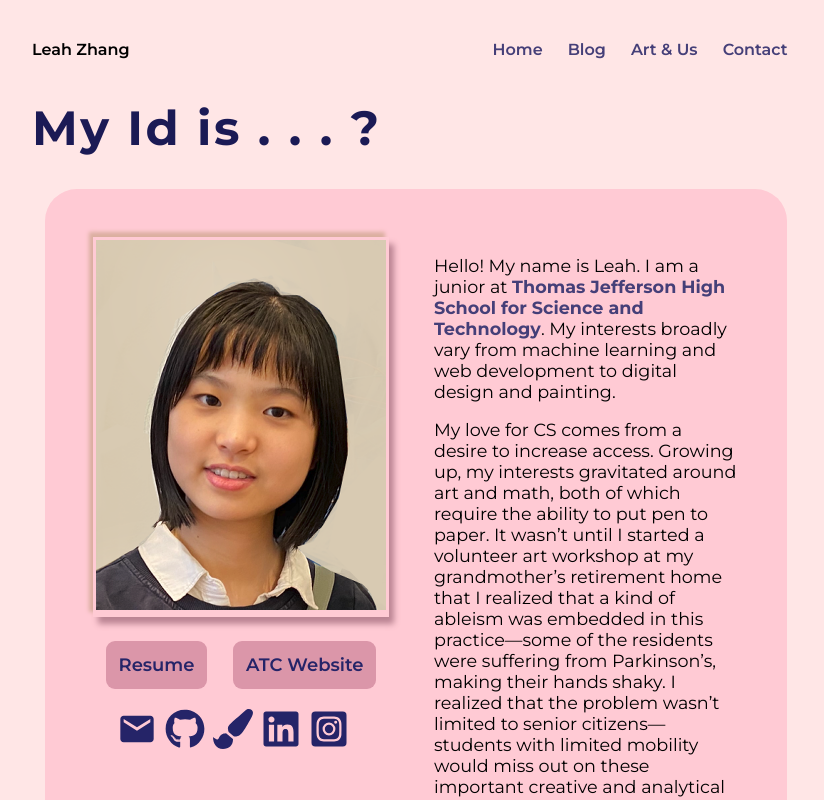
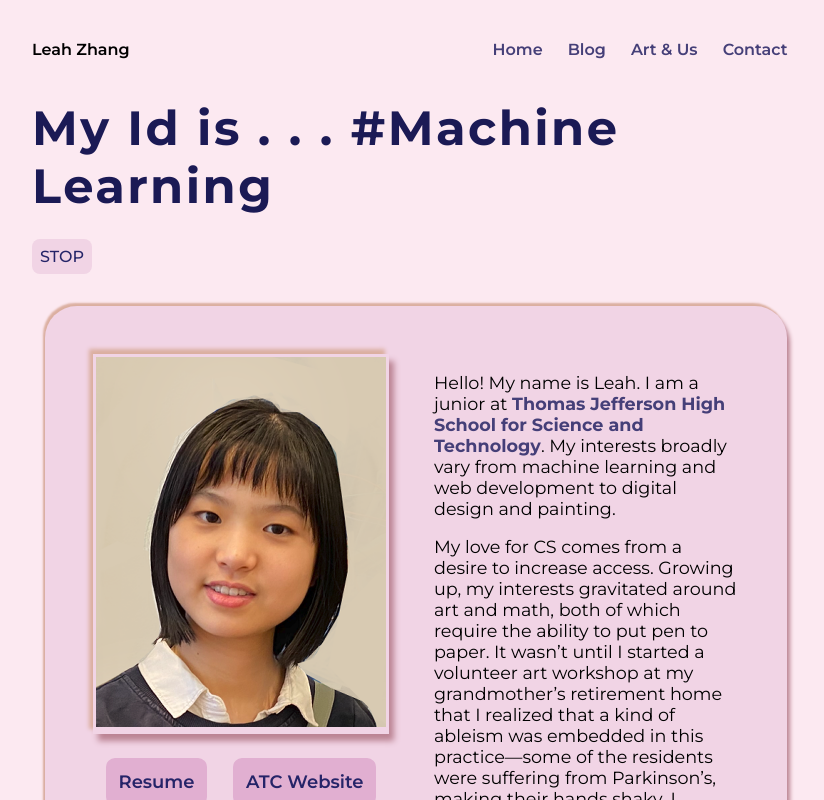
Before and after one commit to Leahie/website, a Next.js app: page /home in a window 1280 px wide. Shown: the top 800 px of the page, without its empty margins (224-1048 px from the left). Built offline with nearby package versions, Linux system fonts and the light colour scheme.

Commit message:
Cute Title Changer + Blog resources

```diff
--- a/src/(components)/Nav.css
+++ b/src/(components)/Nav.css
@@ -1,5 +1,5 @@
 .Nav{
-
+    margin-bottom: 5vh;
     font-weight: 600;
 }
 
--- /dev/null
+++ b/src/app/blog/Heading.jsx
@@ -0,0 +1,12 @@
+import { Montserrat } from "next/font/google";
+const montserrat = Montserrat({subsets: ["latin"], weight:['200', '400', '500','600', '700']});
+
+// Blog page slugging
+// https://nextjs.org/docs/pages/building-your-application/routing/dynamic-routes
+// https://www.npmjs.com/package/@next/mdx
+
+export default function Heading(){
+    return(
+            <h1 className={montserrat.className}>This Little Life</h1>
+    )
+}
--- a/src/app/globals.css
+++ b/src/app/globals.css
@@ -1,6 +1,6 @@
 
 body{
-    background-color: #FFE6E6;
+    background-color: #FCE9F1;
     margin: 5vh 20vw;
 }
 h1{
@@ -14,3 +14,7 @@ h1{
 
      */
 }
+
+::selection {
+    background: #E1AFD1;
+  }
--- /dev/null
+++ b/src/app/home/Heading.css
@@ -0,0 +1,14 @@
+
+.Heading button{
+    background: none;
+    background-color: #F1D4E5;
+	color: inherit;
+	border: none;
+	padding: .5em;
+	cursor: pointer;
+	outline: inherit;
+    font-size: 1em;
+    font-weight: 500;
+    border-radius: .5em;
+    color: #252468;
+}
--- /dev/null
+++ b/src/app/home/Heading.jsx
@@ -0,0 +1,61 @@
+"use client";
+import React, {useState, useEffect, useRef} from 'react';
+import { Montserrat } from "next/font/google";
+import "./Heading.css"
+const montserrat = Montserrat({subsets: ["latin"], weight:['200', '400', '500','600', '700']});
+
+const tags = ["#Developer", "#Programmer", "#Artist", "#Creative", "#Student", "#Data Scientist", "#Service", "#Machine Learning"]
+
+export default function Heading(){
+    const [tag, setTag] = useState("?");
+    const [index, setIndex] = useState(0);
+    const [delay, setDelay] = useState(333);
+    const [isRunning, setIsRunning] = useState(true);
+
+    function chooseRand(arr){
+        index;
+        let newIndex = (index+1)%(arr.length);
+        setIndex(newIndex);
+        return arr[index];
+    }
+
+    useInterval(()=>{
+        const newTag = chooseRand(tags);
+        setTag(newTag);
+    }, isRunning ? delay : null);
+    //console.log(chooseRand(tags))
+
+    function stop(){
+        setIsRunning(false);
+    }
+
+    return(
+        <div className='Heading'>
+            <h1 className={montserrat.className}>My Id is . . . {tag}</h1>
+            <button className={montserrat.className} onClick={stop}>STOP</button>
+        </div>
+
+    )
+}
+
+
+
+function useInterval(callback, delay) {
+    const savedCallback = useRef();
+
+    // Remember the latest callback.
+    useEffect(() => {
+      savedCallback.current = callback;
+    }, [callback]);
+
+    // Set up the interval.
+    useEffect(() => {
+      function tick() {
+        savedCallback.current();
+      }
+      if (delay !== null) {
+        let id = setInterval(tick, delay);
+        return () => clearInterval(id);
+      }
+    }, [delay]);
+  }
--- a/src/app/home/Home.css
+++ b/src/app/home/Home.css
@@ -1,13 +1,12 @@
-.Home{
-    margin: 5vh 0vw;
-}
+
 .Home .Content{
     margin: 4vh 1vw ;
     display: flex;
     gap: 3.5vw;
-    background-color: #FFCAD4;
+    background-color: #F1D4E5;
     padding: 3em 3em 0em;
     border-radius: 2em;
+    box-shadow:  3px 5px 4px #BB8493, -2px -3px 2px #DBAFA0;
 }
 
 .Home .Image{
--- a/src/app/home/Socials.css
+++ b/src/app/home/Socials.css
@@ -21,7 +21,7 @@
 }
 
 .Socials .Buttons> *{
-    background-color: #db96a9;
+    background-color: #E1AFD1;
     padding: .7em ;
     border-radius: .5em;
     color: #252468;
--- a/src/app/home/page.tsx
+++ b/src/app/home/page.tsx
@@ -6,11 +6,13 @@ import "./Home.css"
 import { Montserrat } from "next/font/google";
 const montserrat = Montserrat({subsets: ["latin"], weight:['200', '400', '500','600', '700']});
 
+import Heading from "./Heading"
+
 export default function Page() {
+
     return(
       <div className='Home'>
-        <h1 className={montserrat.className}>My Id is . . . ?</h1>
-
+        <Heading/>
         <div className='Content'>
 
           <div>
```
Also changed, not shown: src/app/blog/page.tsx (+7 -1 lines).
